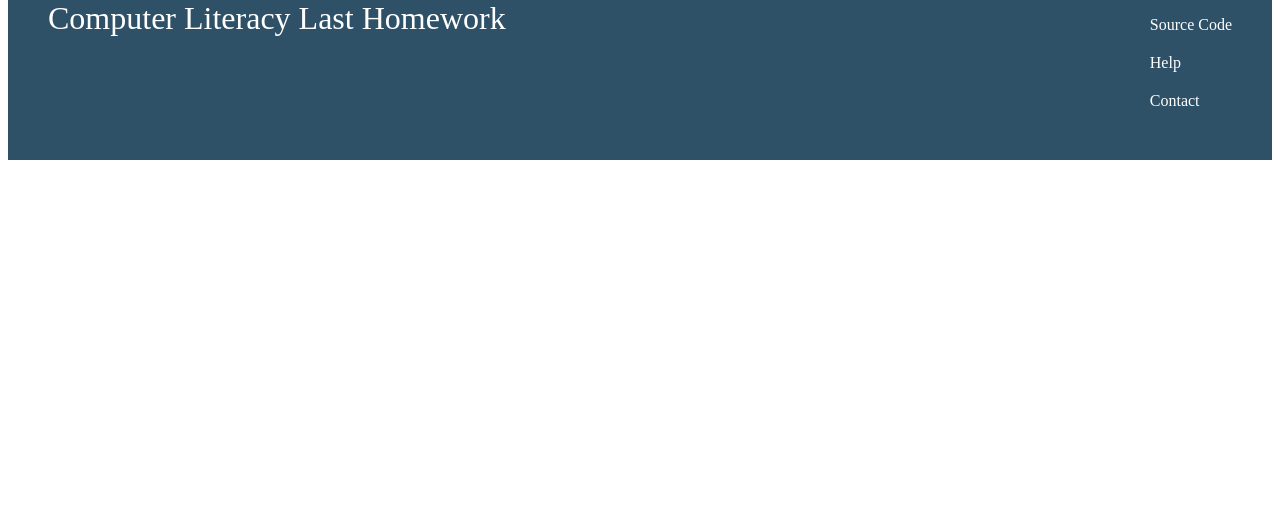
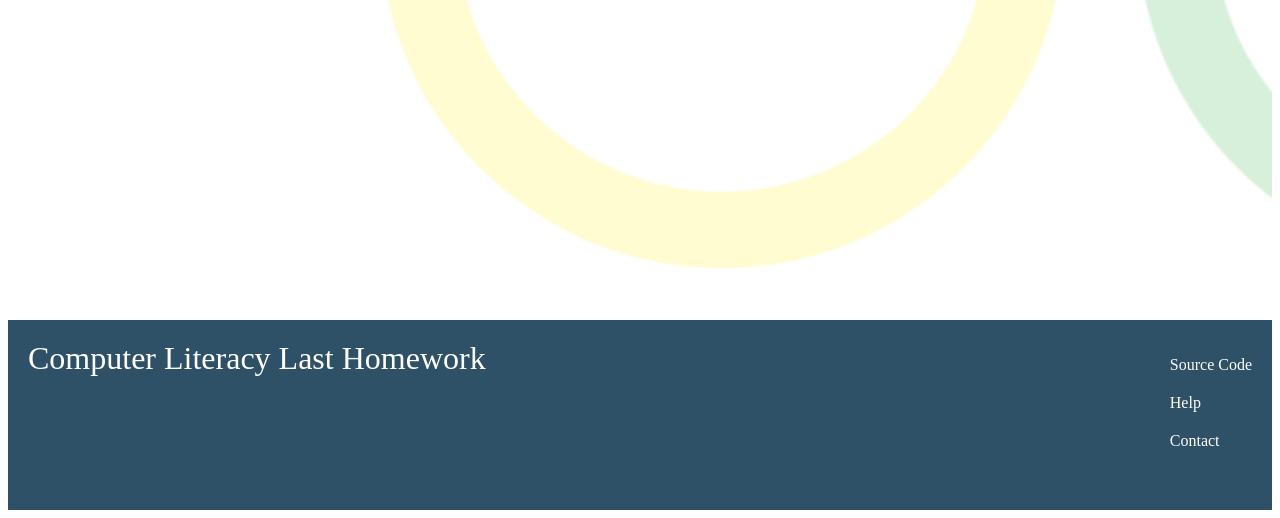
Before and after one commit to Adruzes/practice, a plain HTML site: page index.html in a window 1280 px wide. Shown: the part 871-1389 px from the top of the page. Before the commit the page ends 1039 px from the top, so only its background shows below. Drawn offline with Linux system fonts and the light colour scheme.

Commit message:
Update stylesheet.css

```diff
--- a/stylesheet.css
+++ b/stylesheet.css
@@ -25,9 +25,10 @@ body {
   }
 
   main {
-    padding: 100px 80px;
+    padding: 280px 80px;
     background-image:url("olympic.png");
     background-color:rgba(255,255,255,0.8);
+    background-blend-mode:lighten;
     background-size:cover;
   }
 
@@ -97,8 +98,8 @@ body {
   footer {
     background-color: #2f5167;
     color: #fff;
-    height: 120px;
-    padding: 40px;
+    height: 150px;
+    padding: 20px;
   }
 
   .footer-logo {
```
